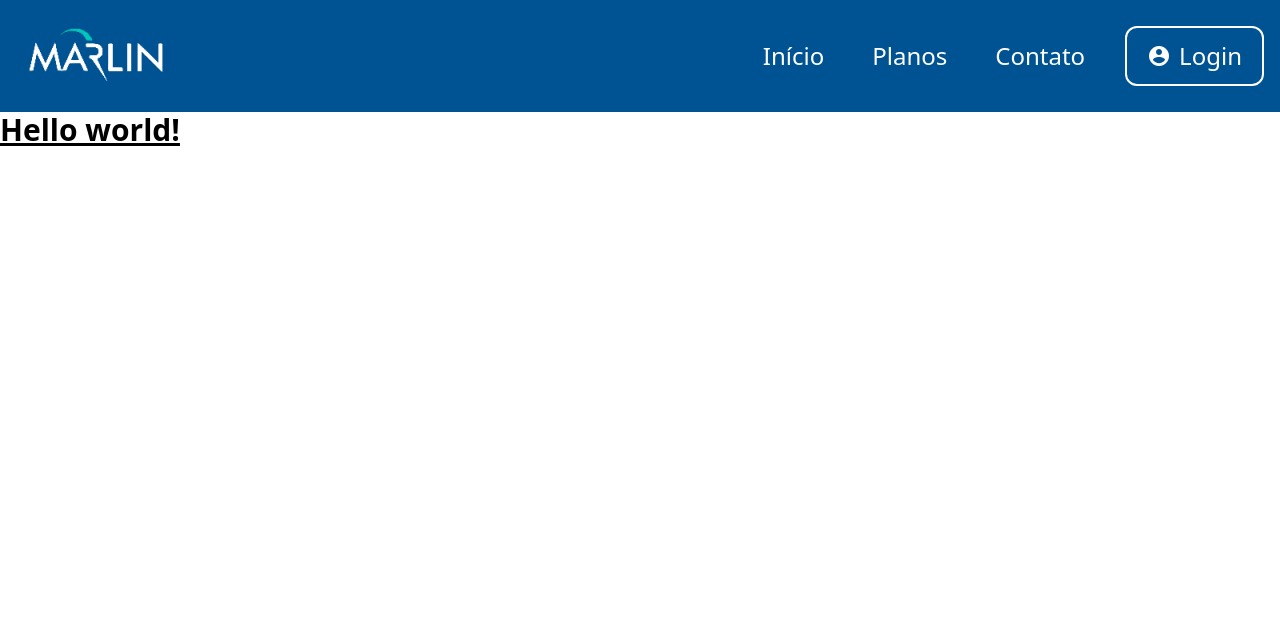
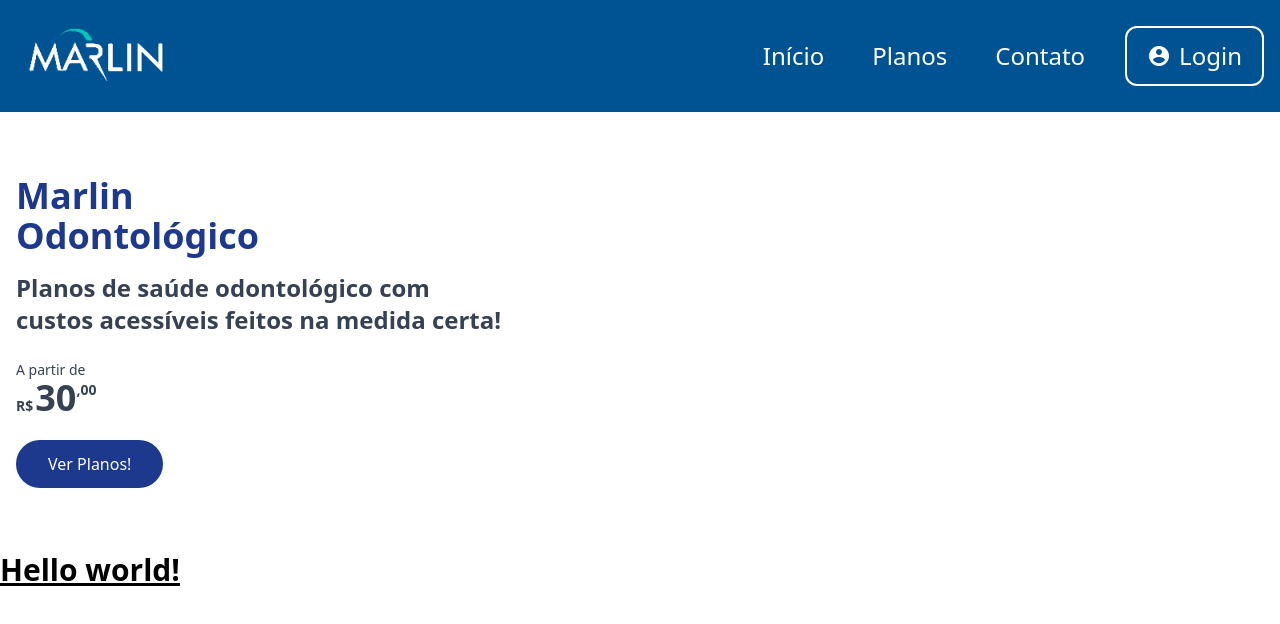
Before and after one commit to fabiords07/plano-odontologico, an Angular app: page / in a window 1280 px wide. Shown: the top 624 px of the page. Built offline with nearby package versions, Linux system fonts and the light colour scheme.

Commit message:
feat - text added to hero

```diff
--- a/src/app/app.component.html
+++ b/src/app/app.component.html
@@ -1,5 +1,6 @@
 <div class="font-sans">
   <app-header></app-header>
+  <app-hero></app-hero>
   <h1 class="text-3xl font-bold underline">
     Hello world!
   </h1>
--- a/src/app/app.component.ts
+++ b/src/app/app.component.ts
@@ -1,10 +1,11 @@
 import { Component } from '@angular/core';
 import { RouterOutlet } from '@angular/router';
 import { HeaderComponent } from "./components/header/header.component";
+import { HeroComponent } from "./components/hero/hero.component";
 
 @Component({
   selector: 'app-root',
-  imports: [RouterOutlet, HeaderComponent],
+  imports: [RouterOutlet, HeaderComponent, HeroComponent],
   templateUrl: './app.component.html',
   styleUrl: './app.component.css'
 })
--- a/src/app/components/hero/hero.component.html
+++ b/src/app/components/hero/hero.component.html
@@ -1 +1,26 @@
-<p>hero works!</p>
+<section class="bg-odont-light py-16">
+  <div class="container mx-auto px-4">
+    <h1 class="text-4xl font-semibold text-blue-900 mb-4">
+      <span class="block">Marlin</span>
+      <span class="block">Odontológico</span>
+    </h1>
+
+    <p class="text-2xl text-gray-700 font-semibold">
+      <span class="block">Planos de saúde odontológico com</span>
+      <span class="block">custos acessíveis feitos na medida certa!</span>
+    </p>
+
+    <div class="my-6 flex flex-col font-semibold">
+      <span class="text-gray-700 text-sm font-medium">A partir de</span>
+      <div class="flex items-end">
+        <span class="text-sm font-bold text-gray-700 mr-0.5">R$</span>
+        <span class="text-4xl font-bold text-gray-700 leading-none">30</span>
+        <span class="text-sm font-bold text-gray-700 self-start">,00</span>
+      </div>
+    </div>
+
+    <button class="bg-blue-900 text-white px-8 py-3 rounded-3xl font-medium hover:bg-blue-800 transition">
+      Ver Planos!
+    </button>
+  </div>
+</section>
```
